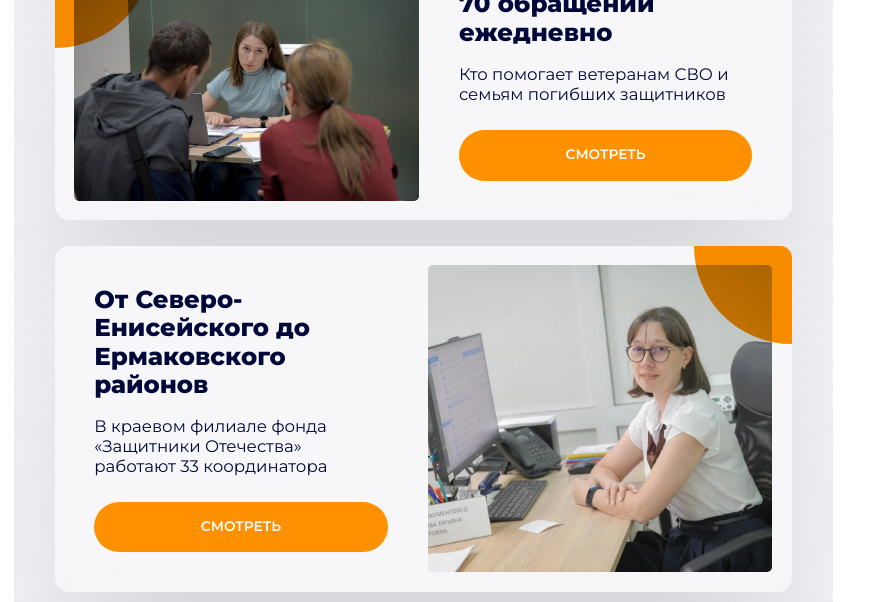
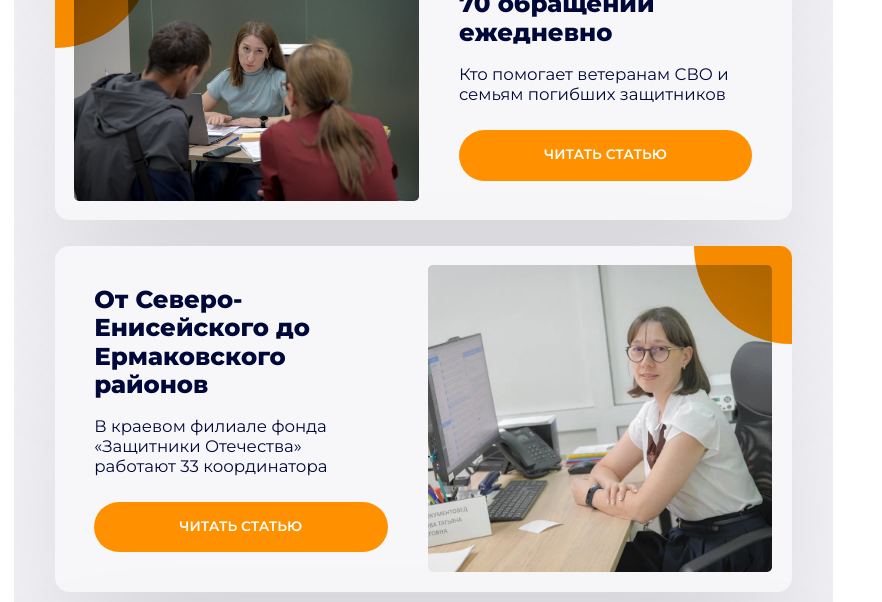
Before and after one commit to egupych/newslab, a plain HTML site: page index.html in a window 1280 px wide. Shown: the part 3000-3602 px from the top of the page, without its empty margins (0-882 px from the left). Drawn offline with Linux system fonts and the light colour scheme; a script that the page names is missing.

Commit message:
Update index.html

```diff
--- a/index.html
+++ b/index.html
@@ -554,7 +554,7 @@
                                                 <div class="egup_h4">70 обращений ежедневно</div>
                                                 <div class="egup_h5">Кто помогает ветеранам СВО и семьям погибших защитников</div>
                                             </div>
-                                            <a href="https://newslab.ru/" class="egup_button egup_button_text">СМОТРЕТЬ</a>
+                                            <a href="https://newslab.ru/" class="egup_button egup_button_text">ЧИТАТЬ СТАТЬЮ</a>
                                         </div>
                                     </div>
                                     <div class="egup_card egup_reverse egup_box">
@@ -565,7 +565,7 @@
                                                 <div class="egup_h4">От Северо-Енисейского до Ермаковского районов</div>
                                                 <div class="egup_h5">В краевом филиале фонда «Защитники Отечества» работают 33 координатора</div>
                                             </div>
-                                            <a href="https://newslab.ru/" class="egup_button egup_button_text">СМОТРЕТЬ</a>
+                                            <a href="https://newslab.ru/" class="egup_button egup_button_text">ЧИТАТЬ СТАТЬЮ</a>
                                         </div>
                                     </div>
                                     <div class="egup_card egup_box">
```
